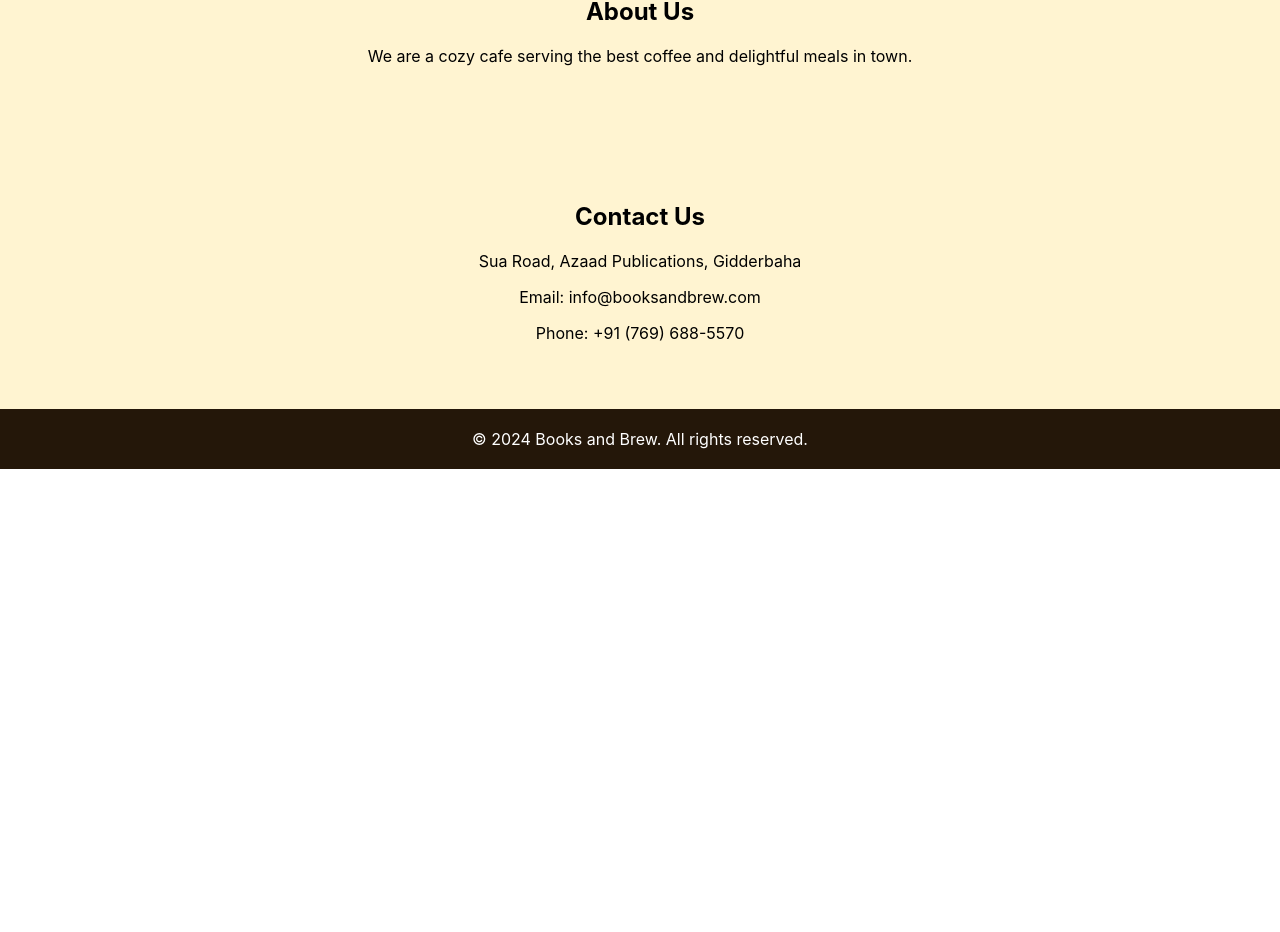
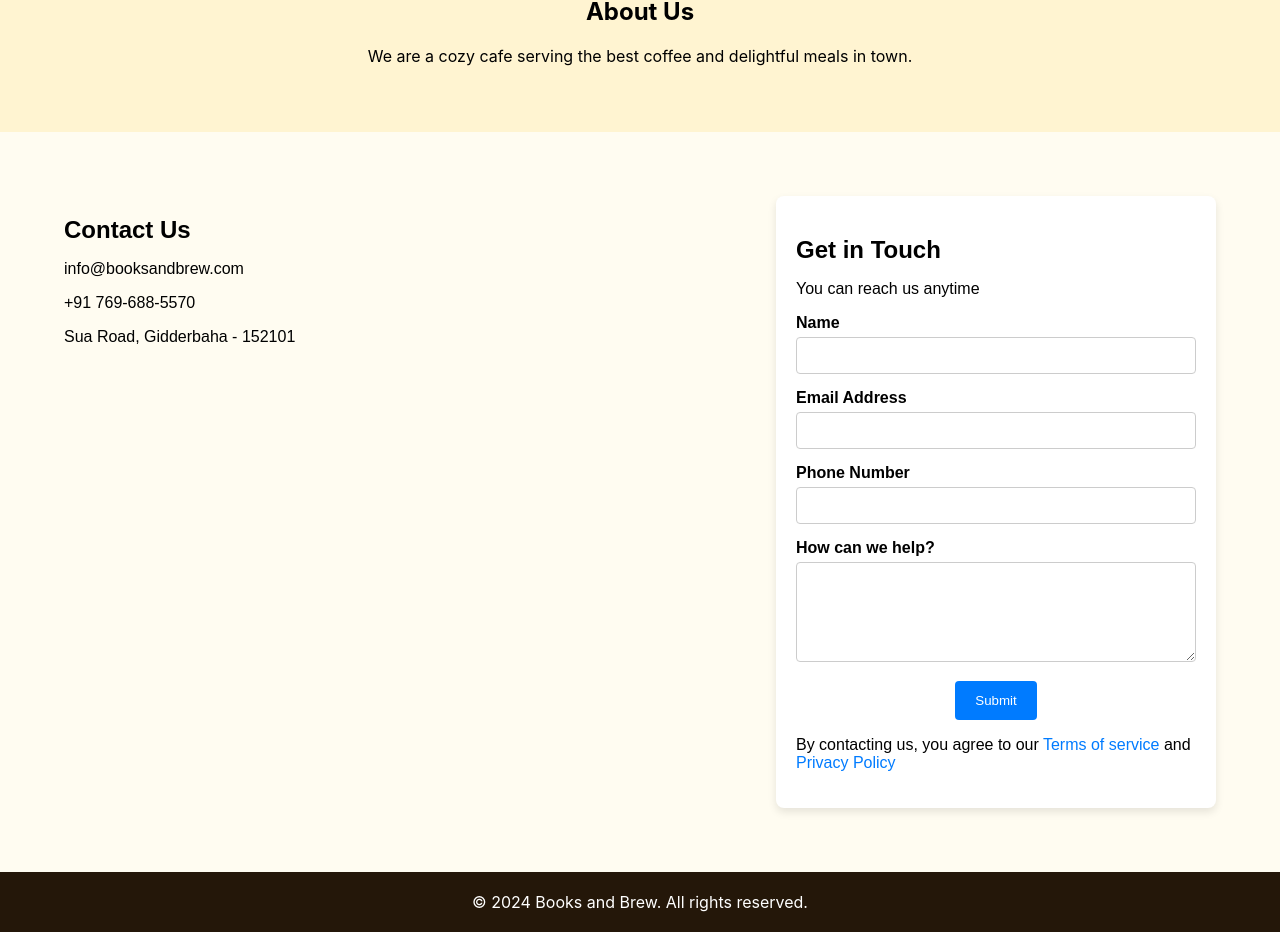
Before and after one commit to vikas271099/cafeandbrew-react, a React (Create React App) app: page / in a window 1280 px wide. Shown: the part 2035-2967 px from the top of the page. Before the commit the page ends 2504 px from the top, so only its background shows below. Built offline with nearby package versions, Linux system fonts and the light colour scheme.

Commit message:
mob view

```diff
--- a/src/App.js
+++ b/src/App.js
@@ -5,6 +5,7 @@ import WelcomeSection from './components/WelcomeSection';
 import FeaturedMenu from './components/FeaturedMenu';
 import Footer from './components/Footer';
 import MenuPage from './components/MenuPage';
+import ContactUs from './components/Contact-us';
 
 function App() {
   return (
@@ -24,13 +25,7 @@ function App() {
         </div>
       </section>
       <section id="contact">
-        {/* Add Contact Us content here */}
-        <div style={{ padding: '50px', textAlign: 'center', backgroundColor: "rgb(255 244 209)"}}>
-          <h2>Contact Us</h2>
-          <p>Sua Road, Azaad Publications, Gidderbaha</p>
-          <p>Email: info@booksandbrew.com</p>
-          <p>Phone: +91 (769) 688-5570</p>
-        </div>
+          <ContactUs/>
       </section>
       <Footer />
     </div>
--- /dev/null
+++ b/src/components/Contact-us.css
@@ -0,0 +1,95 @@
+
+#contact{
+    .Contactuscontainer {
+    display: flex;
+    justify-content: space-between;
+    /* align-items: center; */
+    /* height: 100vh; */
+    background-color: #fffcf1;
+    font-family: sans-serif;
+    padding: 4em;
+  }
+
+  .contact-us {
+    width: 300px;
+    text-align: left;
+  }
+
+  .form-container {
+    width: 400px;
+    padding: 20px;
+    border-radius: 8px;
+    background-color: white;
+    text-align: left;
+    box-shadow: 0 4px 8px rgba(0, 0, 0, 0.1);
+  }
+
+  h1,
+  h2 {
+    margin-bottom: 10px;
+  }
+
+  .form-group {
+    margin-bottom: 15px;
+  }
+
+  label {
+    display: block;
+    margin-bottom: 5px;
+    font-weight: bold;
+  }
+
+  input,
+  textarea {
+    width: 100%;
+    padding: 10px;
+    border: 1px solid #ccc;
+    border-radius: 4px;
+    box-sizing: border-box;
+  }
+
+  textarea {
+    height: 100px;
+    resize: vertical;
+  }
+
+  button {
+    background-color: #007bff;
+    color: white;
+    padding: 12px 20px;
+    border: none;
+    border-radius: 4px;
+    cursor: pointer;
+    transition: background-color 0.3s;
+    display: flex;
+    margin: auto;
+  }
+
+  button:hover {
+    background-color: #0056b3;
+  }
+
+  a {
+    color: #007bff;
+    text-decoration: none;
+  }
+
+  a:hover {
+    text-decoration: underline;
+  }
+
+  @media screen and (max-width:768px){
+    .Contactuscontainer{
+        display: block;
+    width: calc(100% - 2em);
+    padding: 1em;
+    }
+    .form-container{
+        width: unset;
+    }
+    .contact-us{
+        width: unset;
+        text-align: center;
+    }
+  }
+}
--- /dev/null
+++ b/src/components/Contact-us.js
@@ -0,0 +1,77 @@
+import React, { useState } from 'react';
+import './Contact-us.css';
+
+function ContactUs() {
+  const [firstName, setFirstName] = useState('');
+  const [email, setEmail] = useState('');
+  const [phoneNumber, setPhoneNumber] = useState('');
+  const [message, setMessage] = useState('');
+
+  const handleSubmit = (event) => {
+    event.preventDefault();
+    // You can handle form submission here, e.g., send data to a server
+    console.log('Form submitted:', { firstName, email, phoneNumber, message });
+  };
+
+  return (
+    <div className="Contactuscontainer">
+      <div className="contact-us">
+        <h1>Contact Us</h1>
+        <p>info@booksandbrew.com</p>
+        <p>+91 769-688-5570</p>
+        <p>Sua Road, Gidderbaha - 152101</p>
+      </div>
+      <div className="form-container">
+        <h2>Get in Touch</h2>
+        <p>You can reach us anytime</p>
+        <form onSubmit={handleSubmit}>
+          <div className="form-group">
+            <label htmlFor="firstName">Name</label>
+            <input
+              type="text"
+                          id="firstName"
+                          required
+              value={firstName}
+              onChange={(e) => setFirstName(e.target.value)}
+            />
+          </div>
+          <div className="form-group">
+            <label htmlFor="email">Email Address</label>
+                      <input
+                          required
+              type="email"
+              id="email"
+              value={email}
+              onChange={(e) => setEmail(e.target.value)}
+            />
+          </div>
+          <div className="form-group">
+            <label required htmlFor="phoneNumber">Phone Number</label>
+                      <input
+                          required
+              type="tel"
+              id="phoneNumber"
+              value={phoneNumber}
+              onChange={(e) => setPhoneNumber(e.target.value)}
+            />
+          </div>
+          <div className="form-group">
+            <label htmlFor="message">How can we help?</label>
+            <textarea
+              id="message"
+              value={message}
+              onChange={(e) => setMessage(e.target.value)}
+            />
+          </div>
+          <button type="submit">Submit</button>
+        </form>
+        <p>
+          By contacting us, you agree to our <a href="#">Terms of service</a> and{' '}
+          <a href="#">Privacy Policy</a>
+        </p>
+      </div>
+    </div>
+  );
+}
+
+export default ContactUs;
--- a/src/components/MenuItems.css
+++ b/src/components/MenuItems.css
@@ -53,7 +53,20 @@ background: #241709bf;
   justify-content: center;
 }
 
+.isMobileView{
+  display: none;
+}
+.isDesktopView{
+  display: block;
+}
+
 @media screen and (max-width:768px) {
+  .isMobileView{
+    display: block;
+  }
+  .isDesktopView{
+    display: none;
+  }
   .item-price{
     width: unset;
   }
@@ -61,4 +74,7 @@ background: #241709bf;
     font-size: 0.8em;
     width: unset;
   }
+  .menu-items ul{
+    margin-top: 0;
+  }
 }
--- a/src/components/MenuItems.js
+++ b/src/components/MenuItems.js
@@ -1,4 +1,4 @@
-import React from 'react';
+import * as React from 'react';
 import './MenuItems.css';
 
 const sandwichImage = require('../../src/images/Sandwichbg.jpg');
@@ -14,6 +14,7 @@ const MenuItems = ({ categoryKey, selectedCategoryValue }) => {
       { name: 'Double Cheese Burger', FullPrice: '89/-' , HalfPrice: '' },
       ],
       BGImage: sandwichImage,
+      value: "Featured Items"
     },
     starters: {
       items:[
@@ -25,6 +26,7 @@ const MenuItems = ({ categoryKey, selectedCategoryValue }) => {
       { name: 'Double Cheese Burger', FullPrice: '89/-' , HalfPrice: '' },
       ],
       BGImage: sandwichImage,
+      value: "Starters"
     },
     wings: {
       items:[
@@ -36,6 +38,7 @@ const MenuItems = ({ categoryKey, selectedCategoryValue }) => {
       { name: 'Double Cheese Burger', FullPrice: '89/-' , HalfPrice: '' },
       ],
       BGImage: sandwichImage,
+       value: "Wings"
     },
     salads_soups: {
       items:[
@@ -47,6 +50,7 @@ const MenuItems = ({ categoryKey, selectedCategoryValue }) => {
       { name: 'Double Cheese Burger', FullPrice: '89/-' , HalfPrice: '' },
       ],
       BGImage: sandwichImage,
+       value: "Salad and Soups"
     },
     lunch_specials: {
       items:[
@@ -58,6 +62,7 @@ const MenuItems = ({ categoryKey, selectedCategoryValue }) => {
       { name: 'Double Cheese Burger', FullPrice: '89/-' , HalfPrice: '' },
       ],
       BGImage: sandwichImage,
+      value: "Lunch Specials"
     },
     burgers: {
       items:[
@@ -69,6 +74,7 @@ const MenuItems = ({ categoryKey, selectedCategoryValue }) => {
       { name: 'Double Cheese Burger', FullPrice: '89/-' , HalfPrice: '' },
       ],
       BGImage: sandwichImage,
+      value: 'Burgers'
     },
     bbq_platters_ribs: {
       items:[
@@ -80,6 +86,7 @@ const MenuItems = ({ categoryKey, selectedCategoryValue }) => {
       { name: 'Double Cheese Burger', FullPrice: '89/-' , HalfPrice: '' },
       ],
       BGImage: sandwichImage,
+      value: 'BBQ Platters & Ribs'
     },
     fire_grilled_favorites:{
       items:[
@@ -91,6 +98,7 @@ const MenuItems = ({ categoryKey, selectedCategoryValue }) => {
       { name: 'Double Cheese Burger', FullPrice: '89/-' , HalfPrice: '' },
       ],
       BGImage: sandwichImage,
+      value: 'Fire-Grilled Favorites'
     },
     sandwiches: {
       items:[
@@ -102,6 +110,7 @@ const MenuItems = ({ categoryKey, selectedCategoryValue }) => {
       { name: 'Double Cheese Burger', FullPrice: '89/-' , HalfPrice: '' },
       ],
       BGImage: sandwichImage,
+      value: 'Sandwiches'
     },
     sides: {
       items:[
@@ -113,6 +122,7 @@ const MenuItems = ({ categoryKey, selectedCategoryValue }) => {
       { name: 'Double Cheese Burger', FullPrice: '89/-' , HalfPrice: '' },
       ],
       BGImage: sandwichImage,
+      value: 'Sides'
     },
     kids_meal: {
       items:[
@@ -124,6 +134,7 @@ const MenuItems = ({ categoryKey, selectedCategoryValue }) => {
       { name: 'Double Cheese Burger', FullPrice: '89/-' , HalfPrice: '' },
       ],
       BGImage: sandwichImage,
+       value: 'Kid’s Meal'
     },
     desserts: {
       items:[
@@ -135,12 +146,12 @@ const MenuItems = ({ categoryKey, selectedCategoryValue }) => {
       { name: 'Double Cheese Burger', FullPrice: '89/-' , HalfPrice: '' },
       ],
       BGImage: sandwichImage,
+       value: 'Desserts'
     },
   };
 
   const items = menuItems[categoryKey].items;
   const src = menuItems[categoryKey].BGImage;
-
 
   if (!items) {
     return <p>No items available for this category.</p>;
@@ -148,11 +159,15 @@ const MenuItems = ({ categoryKey, selectedCategoryValue }) => {
 
   return (
 
-    <div style={{ backgroundImage: `url(${src})`, backgroundSize:"cover" }}>
-    <div className="menu-items" >
-        <h3>{selectedCategoryValue.replace(/_/g, ' ')}</h3>
+    <>
+      <div className='isMobileView'>
+      {Object.keys(menuItems)?.map((x) => {
+        return(
+          <div key={x} style={{ backgroundImage: `url(${menuItems[x].BGImage})`, backgroundSize: "cover" }}>
+            <div className="menu-items" id={x}>
+        <h3>{menuItems[x].value?.replace(/_/g, ' ')}</h3>
       <ul>
-        {items.map((item, index) => (
+        {menuItems[x].items?.map((item, index) => (
           <li key={index}>
             <span className="item-name" >{item.name}</span>
             <div className='item-price-gap'>
@@ -162,8 +177,34 @@ const MenuItems = ({ categoryKey, selectedCategoryValue }) => {
           </li>
         ))}
       </ul>
-      </div>
-      </div>
+            </div>
+          </div>
+        )
+      })}
+       </div >
+      <div className='isDesktopView'>
+      <div key={categoryKey} style={{ backgroundImage: `url(${src})`, backgroundSize: "cover" }}>
+      <div className="menu-items" >
+        <h3>{selectedCategoryValue.replace(/_/g, ' ')}</h3>
+          <ul>
+            {items?.map((item, index)=>{
+               return(
+                <li key={index}>
+                  <span className="item-name" >{item.name}</span>
+                  <div className='item-price-gap'>
+                    <span className={index == 0 ? "item-price-index0" : "item-price"}>{item.HalfPrice}</span>
+                  <span className={index == 0 ? "item-price-index0" : "item-price"}>{item.FullPrice}</span>
+                    </div>
+                  </li>
+                  )
+            })}
+
+      </ul>
+          </div>
+          </div>
+        </div>
+        </>
+
   );
 };
 
--- a/src/components/MenuPage.css
+++ b/src/components/MenuPage.css
@@ -84,16 +84,28 @@
   flex: 3;
   padding: 60px 20px;
 }
+.isDesktopView{
+  display: block;
+}
+.isMobileView{
+  display: none;
+}
 
 @media screen and (max-width:768px) {
   .menu-container {
     display: block;
 }
 .menu-content{
-  margin-top: 20px;
-  padding: 80px 0px 0px;
+  margin-top: 0px;
+  padding: 40px 0px 0px;
 }
 .menu-nav{
   margin-top: 20px;
 }
+.isMobileView{
+  display: block;
 }
+.isDesktopView{
+  display: none;
+}
+}
```
